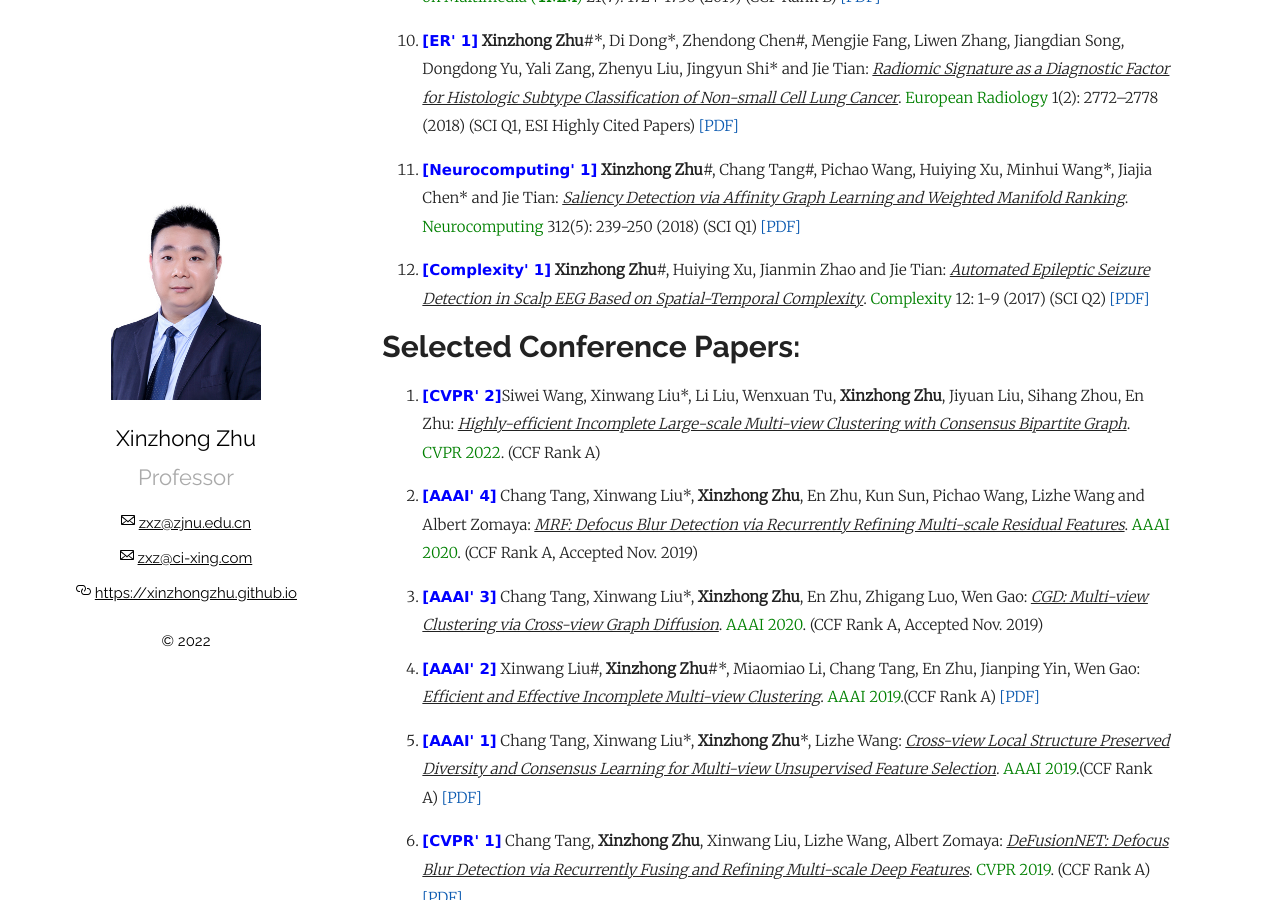
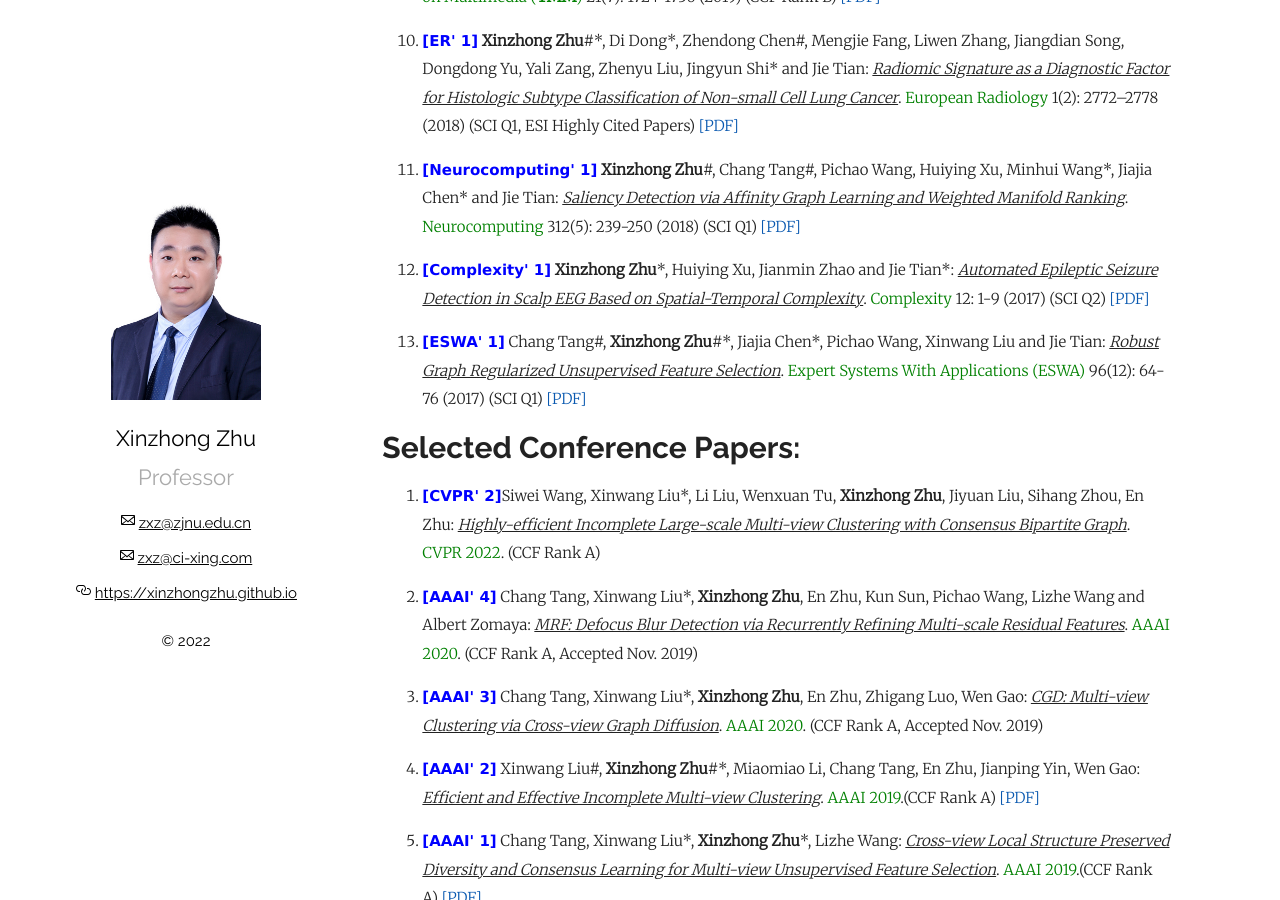
Before and after one commit to xinzhongzhu/xinzhongzhu.github.io, a Jekyll site: the page built from index.md, in a window 1280 px wide and 900 px high, scrolled down 1199 px. Built offline with Jekyll 4.4.1, drawn with Linux system fonts in a browser that asks for light colours; our own code applies the rules of GitHub Pages for plain Markdown files.

Commit message:
Update index.md

```diff
--- a/index.md
+++ b/index.md
@@ -43,8 +43,10 @@ Please drop me a message by email: <u>zxz@zjnu.edu.cn</u> or <u>zxz@ci-xing.com<
  <p style="margin-top: 8px;"><li><font face="verdana" color="blue"><b>[Neurocomputing' 1]</b></font> <b>Xinzhong Zhu</b>#, Chang Tang#, Pichao Wang, Huiying Xu, Minhui Wang*, Jiajia Chen* and Jie Tian: <i><u>Saliency Detection via Affinity Graph Learning and Weighted Manifold Ranking</u></i>. <font color="green">Neurocomputing</font> 312(5): 239-250 (2018) (SCI Q1) <a href = "https://miracle-fmh.github.io/doc/paper_ER_RadiomicsSig.pdf">[PDF]</a></li></p>
 
 
- <p style="margin-top: 8px;"><li><font face="verdana" color="blue"><b>[Complexity' 1]</b></font> <b>Xinzhong Zhu</b>#, Huiying Xu, Jianmin Zhao and Jie Tian: <i><u>Automated Epileptic Seizure Detection in Scalp EEG Based on Spatial-Temporal Complexity</u></i>. <font color="green">Complexity</font> 12: 1-9 (2017) (SCI Q2) <a href = "https://miracle-fmh.github.io/doc/paper_ER_RadiomicsSig.pdf">[PDF]</a></li></p>
+ <p style="margin-top: 8px;"><li><font face="verdana" color="blue"><b>[Complexity' 1]</b></font> <b>Xinzhong Zhu</b>*, Huiying Xu, Jianmin Zhao and Jie Tian*: <i><u>Automated Epileptic Seizure Detection in Scalp EEG Based on Spatial-Temporal Complexity</u></i>. <font color="green">Complexity</font> 12: 1-9 (2017) (SCI Q2) <a href = "https://miracle-fmh.github.io/doc/paper_ER_RadiomicsSig.pdf">[PDF]</a></li></p>
 
+
+ <p style="margin-top: 8px;"><li><font face="verdana" color="blue"><b>[ESWA' 1]</b></font> Chang Tang#, <b>Xinzhong Zhu</b>#*, Jiajia Chen*, Pichao Wang, Xinwang Liu and Jie Tian: <i><u>Robust Graph Regularized Unsupervised Feature Selection</u></i>. <font color="green">Expert Systems With Applications (ESWA)</font> 96(12): 64-76 (2017) (SCI Q1) <a href = "https://miracle-fmh.github.io/doc/paper_ER_RadiomicsSig.pdf">[PDF]</a></li></p>
 
 
 
```
